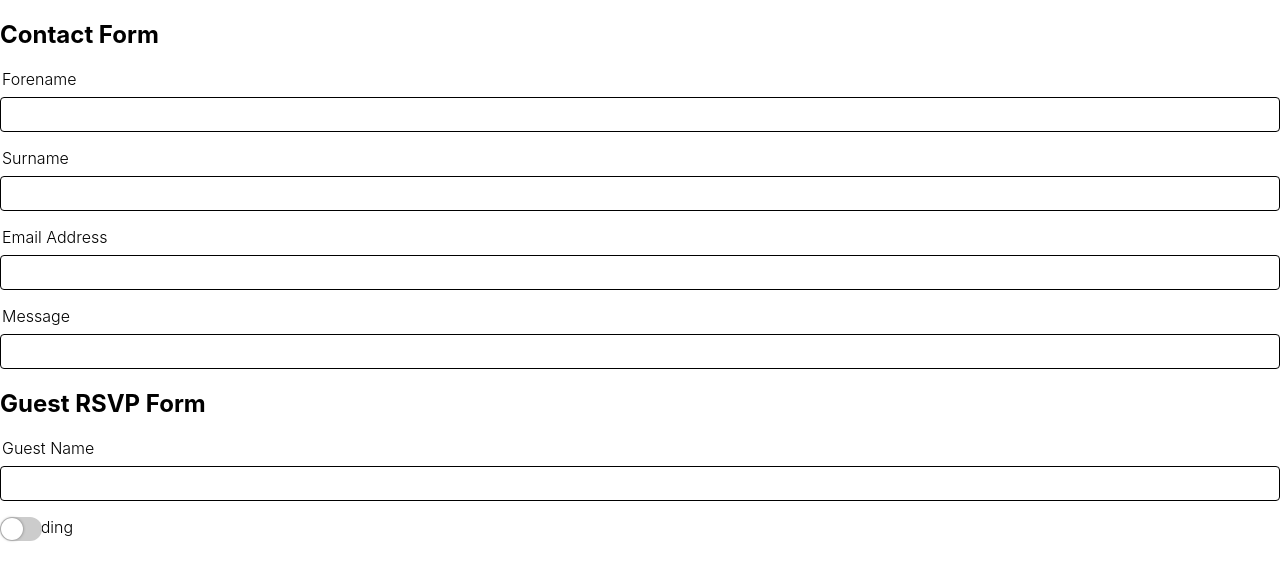
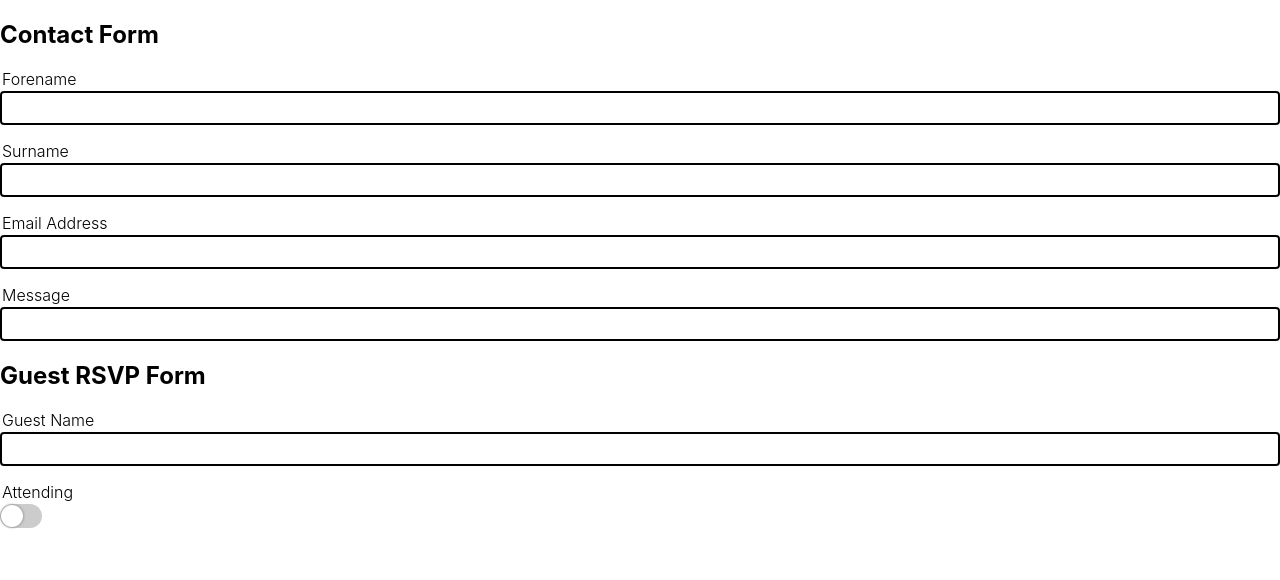
Before and after one commit to DavidBerryUK/react-form-validation, a React (Create React App) app: page / in a window 1280 px wide. Shown: the top 580 px of the page. Built offline with nearby package versions, Linux system fonts and the light colour scheme.

Commit message:
error field, styling, improved onFieldUpdated

```diff
--- a/src/components/UIField/UIField.tsx
+++ b/src/components/UIField/UIField.tsx
@@ -1,11 +1,12 @@
+import EnumFieldDataType from "../../library/packageViewModelp/enums/EnumFieldDataType";
 import FieldModel from "../../library/packageViewModelp/base/FieldModel";
 import IPropDisabled from "../../properties/IPropDisabled";
 import IPropOnChange from "../../properties/IPropOnChange";
 import IPropPlaceholder from "../../properties/IPropPlaceholder";
 import IPropValue from "../../properties/IPropValue";
 import React from "react";
+import UILabel from "./UILabel";
 import UIShowIfTrue from "../UIShowIfTrue/UIShowIfTrue";
-import EnumFieldDataType from "../../library/packageViewModelp/enums/EnumFieldDataType";
 
 type IProperties = IPropDisabled & IPropPlaceholder & IPropValue<FieldModel> & IPropOnChange<FieldModel>;
 
@@ -25,9 +26,10 @@
     }
   };
 
-  const inputStyle = `field-text`;
   const showHelpMessage = !!props.value.help?.length;
   const showErrorMessage = !!props.value.error.length;
+
+  const inputStyle = `field-text ${showErrorMessage ? "error" : ""}`;
 
   let inputType: "text" | "number" | "checkbox" | "date" = "text";
 
@@ -48,12 +50,10 @@
 
   return (
     <div className="ui-field">
-      <label htmlFor="first_name" aria-label={props.value.caption} className="field-label">
-        {props.value.caption}
-      </label>
+      <UILabel value={props.value} />
       <input
         type={inputType}
-        id="first_name"
+        id={props.value.fieldName}
         value={props.value.value as string}
         disabled={props.disabled}
         className={inputStyle}
@@ -62,10 +62,10 @@
         autoComplete="off"
       />
       <UIShowIfTrue value={showHelpMessage}>
-        <p className="text-muted-foreground text-sm">{props.value.help}</p>
+        <div className="label-help">{props.value.help}</div>
       </UIShowIfTrue>
       <UIShowIfTrue value={showErrorMessage}>
-        <p className="text-sm text-red-600">{props.value.error}</p>
+        <div className="label-error">{props.value.error}</div>
       </UIShowIfTrue>
     </div>
   );
--- /dev/null
+++ b/src/components/UIField/UILabel.tsx
@@ -0,0 +1,19 @@
+import FieldModel from "../../library/packageViewModelp/base/FieldModel";
+import IPropValue from "../../properties/IPropValue";
+
+type IProperties = IPropValue<FieldModel>;
+
+/**
+ * Common Text Field
+ * @param props
+ * @returns
+ */
+const UILabel: React.FC<IProperties> = (props) => {
+  return (
+    <label htmlFor={props.value.fieldName} aria-label={props.value.caption} className="ui-label">
+      {props.value.caption}
+    </label>
+  );
+};
+
+export default UILabel;
--- a/src/components/UIField/UISwitch.tsx
+++ b/src/components/UIField/UISwitch.tsx
@@ -3,29 +3,33 @@
 import IPropValue from "../../properties/IPropValue";
 import FieldModel from "../../library/packageViewModelp/base/FieldModel";
 import IPropOnChange from "../../properties/IPropOnChange";
+import UILabel from "./UILabel";
 
 type IProperties = IPropDisabled & IPropValue<FieldModel> & IPropOnChange<FieldModel>;
 
 const UISwitch: React.FC<IProperties> = (props) => {
-  const handleOnChangeEvent = () => {
+  const handleOnChangeEvent = (event: React.ChangeEvent<HTMLInputElement>) => {
     if (props.onChange) {
+      event.stopPropagation();
       props.onChange(props.value.cloneWithValue(!props.value.valueAsBoolean));
     }
   };
 
   const handleOnClickEvent = (event: React.MouseEvent<HTMLInputElement>) => {
     if (props.onChange) {
+      console.log("handle..");
+      event.stopPropagation();
       props.onChange(props.value.cloneWithValue(!props.value.valueAsBoolean));
     }
   };
 
   return (
-    <div className="ui-switch">
-      <label className="field-label">
-        {props.value.caption}
-        <input type="checkbox" checked={props.value.valueAsBoolean} onClick={handleOnClickEvent} onChange={handleOnChangeEvent} />
+    <div className="ui-switch-control">
+      <UILabel value={props.value} />
+      <div className="ui-switch" onClick={handleOnClickEvent}>
+        <input id={props.value.fieldName} type="checkbox" checked={props.value.valueAsBoolean} onClick={handleOnClickEvent} onChange={handleOnChangeEvent} />
         <span className="ui-switch-slider"></span>
-      </label>
+      </div>
     </div>
   );
 };
--- a/src/library/packageViewModelp/base/BaseViewModel.ts
+++ b/src/library/packageViewModelp/base/BaseViewModel.ts
@@ -1,14 +1,8 @@
 import { Map } from "immutable";
 import FieldModel from "./FieldModel";
-import IRule from "../validation/interfaces/IRule";
-import EnumFieldDataType from "../enums/EnumFieldDataType";
 import ViewModelSchema from "./ViewModelSchema";
 
-export type FormSchemaInitialise = {
-  [key: string]: { dataType: EnumFieldDataType; caption: string; rules?: Array<IRule> };
-};
-
-export default abstract class ViewModelBase {
+export default abstract class BaseViewModel<T> {
   /****************************************************/
   /* Actual Field Values                              */
   /****************************************************/
@@ -58,12 +52,12 @@
   cloneWithField(field: FieldModel): this {
     var oldField = this.fields.get(field.fieldName)!;
     var model = new (this.constructor as any)(this.fields.set(field.fieldName, field));
-    this.onFieldUpdated(oldField, field);
+    model = this.onFieldUpdated(model, oldField, field);
     return model;
   }
 
   /****************************************************/
   /* Events
   /****************************************************/
-  abstract onFieldUpdated(oldField: FieldModel, newField: FieldModel): void;
+  abstract onFieldUpdated(model: T, oldField: FieldModel, newField: FieldModel): T;
 }
--- /dev/null
+++ b/src/properties/IPropChildren.ts
@@ -0,0 +1,5 @@
+import React from "react";
+
+export default interface IPropChildren {
+  children?: React.ReactNode;
+}
--- a/src/styles/Styles.scss
+++ b/src/styles/Styles.scss
@@ -1,3 +1,4 @@
 @forward "./sections/Body.scss";
 @forward "./sections//UIField.scss";
 @forward "./sections/UISwitch.scss";
+@forward "./sections/IUILabel.scss";
--- /dev/null
+++ b/src/styles/sections/IUILabel.scss
@@ -0,0 +1,8 @@
+.ui-label {
+  font-weight: 300;
+  font-style: normal;
+  font-size: 16px;
+  margin-bottom: 2px;
+  margin-left: 2px;
+  user-select: none;
+}
--- a/src/styles/sections/UIField.scss
+++ b/src/styles/sections/UIField.scss
@@ -3,22 +3,44 @@
   flex-direction: column;
   margin-bottom: 16px;
 
-  .field-label {
-    font-weight: 300;
+  .field-text {
     font-style: normal;
     font-size: 16px;
-    margin-bottom: 8px;
-    margin-left: 2px;
-  }
-
-  .field-text {
-    font-weight: 400;
-    font-style: normal;
-    font-size: 18px;
     padding: 6px;
     padding-left: 8px;
     padding-right: 8px;
-    border: solid 1px black;
+    border: solid 2px black;
+    border-radius: 4px;
+
+    &.error {
+      border: solid 2px red;
+    }
+
+    &.error:focus {
+      border-color: red;
+      outline: none;
+    }
+  }
+
+  .label-error,
+  label-help {
+    font-size: 12px;
+    font-weight: bold;
+    margin-top: 2px;
+    margin-left: 1px;
+    margin-right: 1px;
+    padding: 2px;
+    padding-left: 8px;
     border-radius: 4px;
   }
+
+  .label-error {
+    color: darken(red, 5);
+    background-color: lighten(red, 40);
+  }
+
+  .label-help {
+    color: darken(green, 5);
+    background-color: lighten(green, 40);
+  }
 }
--- a/src/styles/sections/UISwitch.scss
+++ b/src/styles/sections/UISwitch.scss
@@ -1,3 +1,7 @@
+.ui-switch-control {
+  display: flex;
+  flex-direction: column;
+  margin-bottom: 16px;
   .ui-switch {
     position: relative;
     display: inline-block;
@@ -5,45 +9,49 @@
     height: 24px;
     vertical-align: middle;
 
-    & > input,
     input {
-        display: none;
+      // Make the input visually hidden but focusable
+      position: absolute;
+      width: 100%;
+      height: 100%;
+      top: 0;
+      left: 0;
+      opacity: 0;
+      cursor: pointer;
+      z-index: 1; // Ensure it’s above the slider so it can receive focus
+
+      &:focus-visible + .ui-switch-slider {
+        // Outline for accessibility when focused
+        box-shadow: 0 0 0 2px #007bff;
       }
-
-    .field-label {
-        font-weight: 300;
-        font-style: normal;
-        font-size: 16px;
-        margin-bottom: 8px;
-        margin-left: 2px;
     }
 
     &-slider {
       position: absolute;
-        cursor: pointer;
-        border-radius: 34px;
       top: 0;
       left: 0;
       right: 0;
       bottom: 0;
+      border-radius: 34px;
       background-color: #ccc;
-        transition: .4s;
+      transition: 0.4s;
+      cursor: pointer;
 
       &:before {
+        content: "";
         position: absolute;
-            content: "";
         height: 22px;
         width: 22px;
         left: 1px;
         bottom: 1px;
         border-radius: 50%;
         background-color: white;
-            transition: .4s;
+        transition: 0.4s;
         box-shadow: 0px 0px 3px 0px rgba(0, 0, 0, 0.45);
       }
     }
 
-    input:checked ~ .ui-switch-slider {
+    input:checked + .ui-switch-slider {
       background-color: #007bff;
 
       &:before {
@@ -51,93 +59,10 @@
       }
     }
 
-    &.ui-switch-p1 .ui-switch-slider:before {
-        height: 20px;
-        width: 20px;
-        left: 2px;
-        bottom: 2px;
-    }
-
-    &.ui-switch-p2 .ui-switch-slider:before {
-        height: 18px;
-        width: 18px;
-        left: 3px;
-        bottom: 3px;
-    }
-
-    // Colors
-    @each $color, $hex in (
-        primary: #007bff,
-        secondary: #6c757d,
-        success: #28a745,
-        danger: #dc3545,
-        warning: #ffc107,
-        info: #17a2b8,
-        dark: #343a40
-    ) {
-        &.ui-switch-#{$color} input:checked ~ .ui-switch-slider {
-            background-color: $hex;
-        }
-    }
-
-    // Shapes
-    &.ui-switch-round .ui-switch-slider {
-        border-radius: 34px;
-
-        &:before {
-            border-radius: 50%;
-        }
-    }
-
-    &.ui-switch-square .ui-switch-slider {
-        border-radius: 0;
-
-        &:before {
-            border-radius: 0;
-        }
-    }
-
-    // Sizes
-    @each $size, $dimensions, $translateX in (
-        xs: (26px, 16px, 10px),
-        sm: (34px, 20px, 14px),
-        md: (42px, 24px, 18px),
-        lg: (54px, 30px, 24px),
-        xl: (66px, 36px, 30px)
-    ) {
-        &.ui-switch-#{$size} {
-            width: nth($dimensions, 1);
-            height: nth($dimensions, 2);
-
-            input:checked ~ .ui-switch-slider:before {
-                transform: translateX($translateX);
-            }
-
-            .ui-switch-slider:before {
-                height: calc(nth($dimensions, 2) - 2px);
-                width: calc(nth($dimensions, 2) - 2px);
-                left: 1px;
-                bottom: 1px;
-            }
-
-            &.ui-switch-p1 .ui-switch-slider:before {
-                height: calc(nth($dimensions, 2) - 4px);
-                width: calc(nth($dimensions, 2) - 4px);
-                left: 2px;
-                bottom: 2px;
-            }
-
-            &.ui-switch-p2 .ui-switch-slider:before {
-                height: calc(nth($dimensions, 2) - 6px);
-                width: calc(nth($dimensions, 2) - 6px);
-                left: 3px;
-                bottom: 3px;
+    // Disabled state
+    input:disabled + .ui-switch-slider {
+      opacity: 0.5;
+      cursor: not-allowed;
     }
   }
 }
-
-    // Disabled
-    input:disabled ~ .ui-switch-slider {
-        opacity: 0.5;
-    }
-}
```
Also changed, not shown: src/library/packageViewModelp/base/FieldModel.ts (+17 -0 lines), src/viewModels/ContactFormViewModel.ts (+4 -3 lines), src/viewModels/RsvpFormViewModel.ts (+4 -3 lines). Lines whose indentation alone changed are shown as unchanged.
